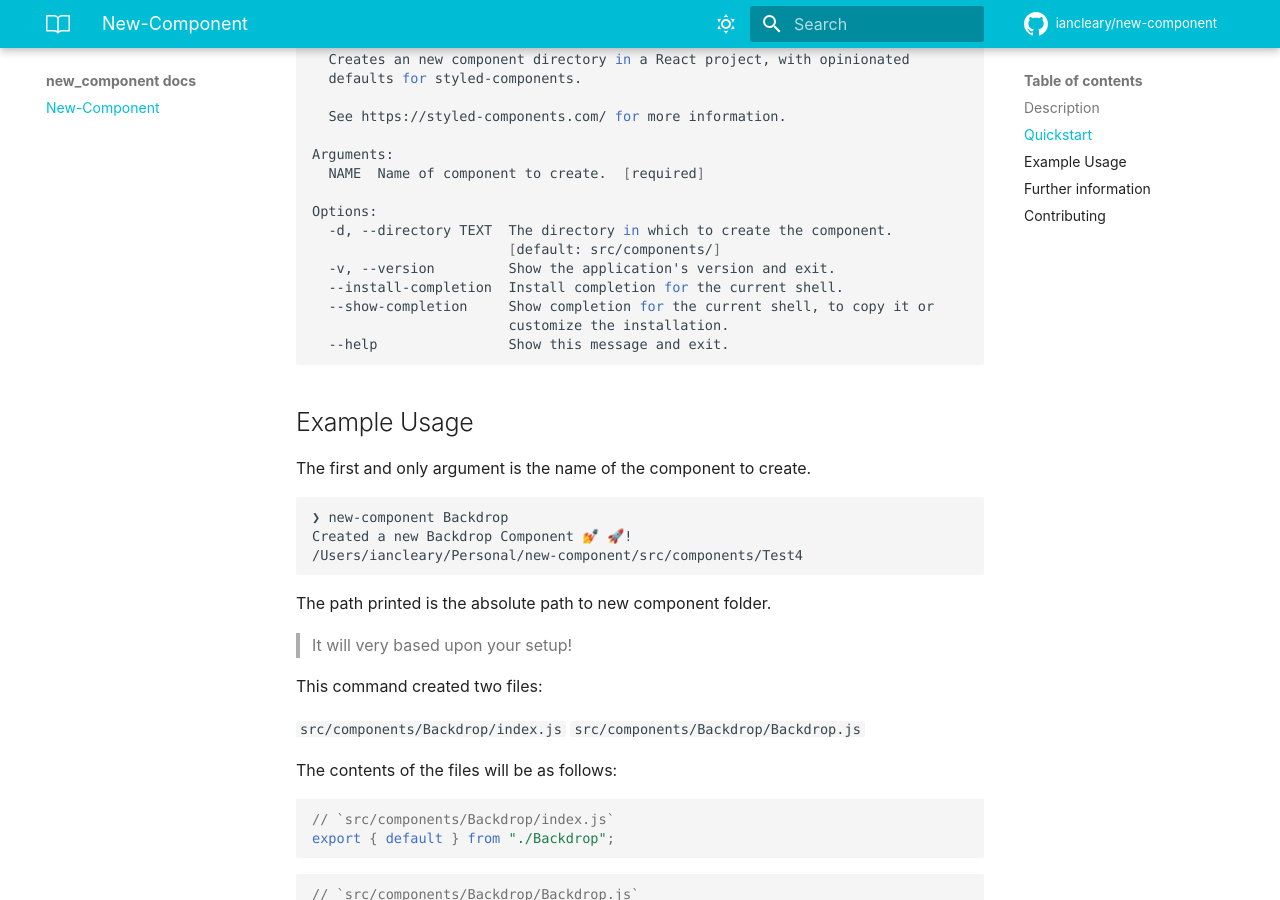
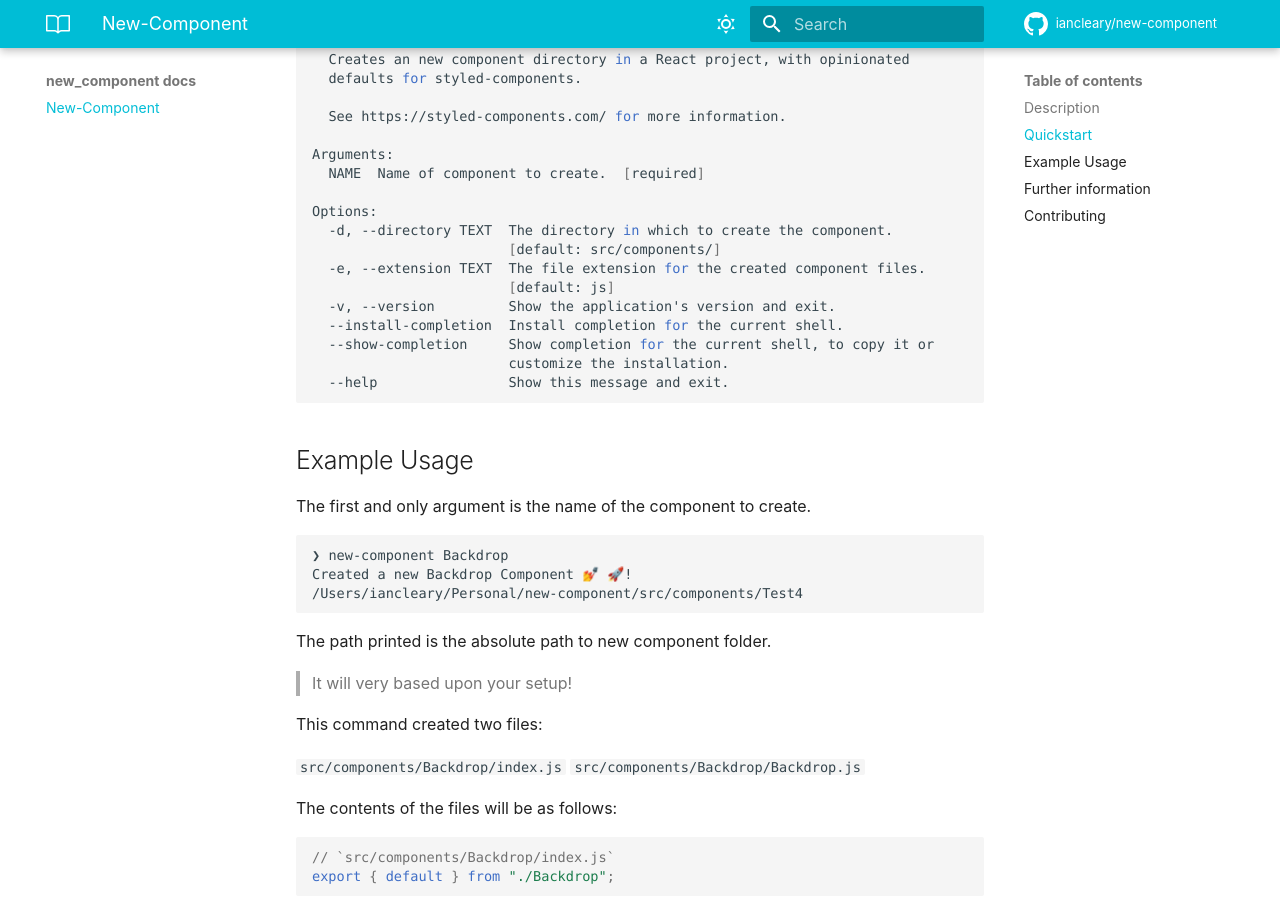
Before and after one commit to iancleary/new-component, an MkDocs documentation site: the page built from docs/index.md, in a window 1280 px wide and 900 px high, scrolled down 900 px. Built offline with MkDocs 1.6.1 and Material for MkDocs 9.7.7, drawn with Linux system fonts in a browser that asks for light colours; comment, search, counter and statistics services are not loaded.

Commit message:
Add extension option to docs

```diff
--- a/docs/index.md
+++ b/docs/index.md
@@ -44,6 +44,8 @@ Arguments:
 Options:
   -d, --directory TEXT  The directory in which to create the component.
                         [default: src/components/]
+  -e, --extension TEXT  The file extension for the created component files.
+                        [default: js]
   -v, --version         Show the application's version and exit.
   --install-completion  Install completion for the current shell.
   --show-completion     Show completion for the current shell, to copy it or
```
Also changed, not shown: README.md (+2 -0 lines).
